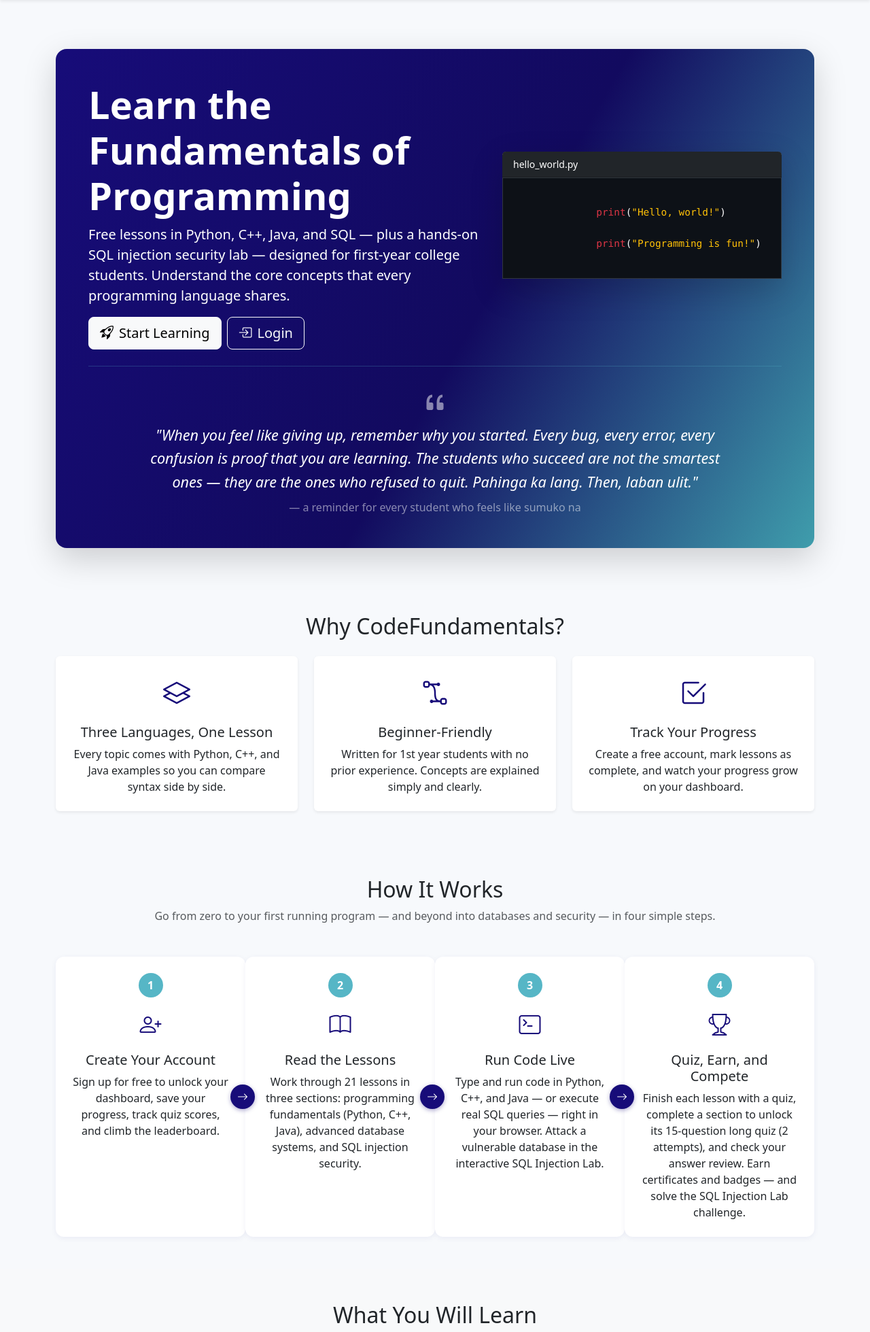
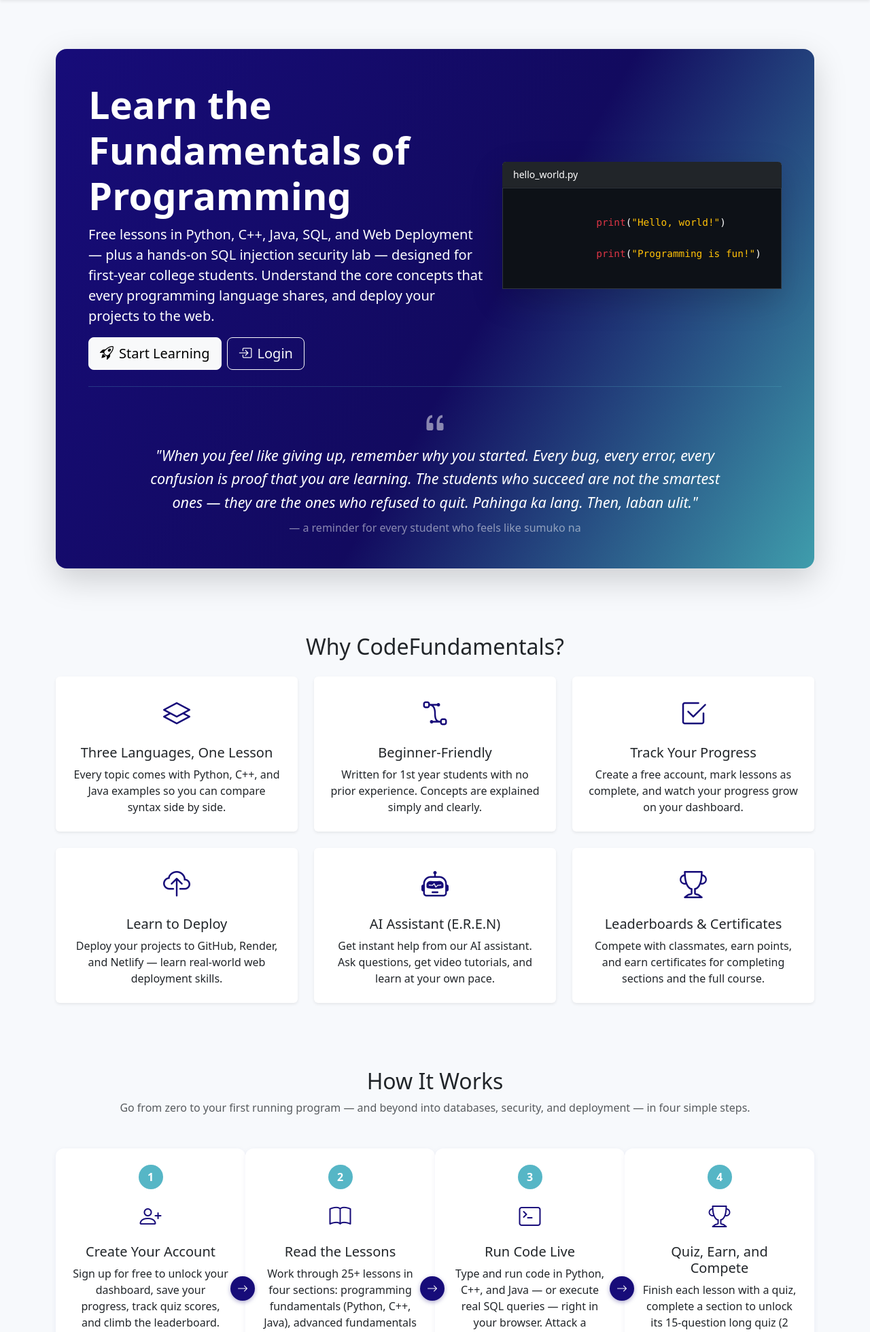
Before and after one commit to christianrenz210/learnfUNDAMENTALS, a Flask app: page / in a window 1280 px wide. Shown: the part 56-2015 px from the top of the page at 68% size. Run offline with Flask 3, Linux system fonts and the light colour scheme; some libraries are stand-ins or nearby versions.

Commit message:
feat: Update landing page with new features and Advanced Fundamentals section
- Updated hero section to mention web deployment lessons
- Added 3 new feature cards: Learn to Deploy, AI Assistant (E.R.E.N), Leaderboards & Certificates
- Added Advanced Fundamentals section (GitHub, Deployment, Render, Netlify)
- Updated lesson counts: Fundamentals (11), Advanced Fundamentals (4), Database (8), SQL Injection (2)
- Updated How It Works section to mention 25+ lessons and 4 sections
- Removed Coming Soon badges from SQL Injection section (only showing active lessons)

```diff
--- a/templates/index.html
+++ b/templates/index.html
@@ -10,10 +10,10 @@
         <div class="col-lg-7">
           <h1 class="display-4 fw-bold">Learn the Fundamentals of Programming</h1>
           <p class="lead">
-            Free lessons in Python, C++, Java, and SQL — plus a hands-on
-            SQL injection security lab — designed for first-year
+            Free lessons in Python, C++, Java, SQL, and Web Deployment — plus a
+            hands-on SQL injection security lab — designed for first-year
             college students. Understand the core concepts that every
-            programming language shares.
+            programming language shares, and deploy your projects to the web.
           </p>
           <div class="d-flex gap-2 flex-wrap">
             {% if current_user.is_authenticated %}
@@ -101,6 +101,42 @@
           </div>
         </div>
       </div>
+      <div class="col-md-4">
+        <div class="card h-100 feature-card border-0 shadow-sm">
+          <div class="card-body text-center p-4">
+            <i class="bi bi-cloud-upload fs-1 text-primary"></i>
+            <h5 class="card-title mt-3">Learn to Deploy</h5>
+            <p class="card-text">
+              Deploy your projects to GitHub, Render, and Netlify — learn
+              real-world web deployment skills.
+            </p>
+          </div>
+        </div>
+      </div>
+      <div class="col-md-4">
+        <div class="card h-100 feature-card border-0 shadow-sm">
+          <div class="card-body text-center p-4">
+            <i class="bi bi-robot fs-1 text-primary"></i>
+            <h5 class="card-title mt-3">AI Assistant (E.R.E.N)</h5>
+            <p class="card-text">
+              Get instant help from our AI assistant. Ask questions, get video
+              tutorials, and learn at your own pace.
+            </p>
+          </div>
+        </div>
+      </div>
+      <div class="col-md-4">
+        <div class="card h-100 feature-card border-0 shadow-sm">
+          <div class="card-body text-center p-4">
+            <i class="bi bi-trophy fs-1 text-primary"></i>
+            <h5 class="card-title mt-3">Leaderboards & Certificates</h5>
+            <p class="card-text">
+              Compete with classmates, earn points, and earn certificates for
+              completing sections and the full course.
+            </p>
+          </div>
+        </div>
+      </div>
     </div>
   </div>
 </section>
@@ -109,8 +145,8 @@
   <div class="container">
     <h2 class="text-center mb-2">How It Works</h2>
     <p class="text-center text-muted mb-5">
-      Go from zero to your first running program — and beyond into databases
-      and security — in four simple steps.
+      Go from zero to your first running program — and beyond into databases,
+      security, and deployment — in four simple steps.
     </p>
     <div class="how-flow">
       <div class="how-flow-item">
@@ -135,9 +171,9 @@
             <i class="bi bi-book fs-2 text-primary"></i>
             <h5 class="card-title mt-3">Read the Lessons</h5>
             <p class="card-text">
-              Work through 21 lessons in three sections: programming fundamentals
-              (Python, C++, Java), advanced database systems, and SQL injection
-              security.
+              Work through 25+ lessons in four sections: programming fundamentals
+              (Python, C++, Java), advanced fundamentals (GitHub, deployment),
+              advanced database systems, and SQL injection security.
             </p>
           </div>
         </div>
@@ -181,10 +217,11 @@
     <h2 class="text-center mb-4">What You Will Learn</h2>
     <div class="row g-4">
       <div class="col-12">
-        <h5 class="mb-3"><i class="bi bi-mortarboard text-primary me-2"></i>Programming Fundamentals <span class="badge bg-primary bg-opacity-10 text-primary align-middle ms-1">10 lessons</span></h5>
+        <h5 class="mb-3"><i class="bi bi-mortarboard text-primary me-2"></i>Programming Fundamentals <span class="badge bg-primary bg-opacity-10 text-primary align-middle ms-1">11 lessons</span></h5>
       </div>
       {% for lesson in [
         {"icon": "bi-code-slash", "title": "Introduction to Programming", "desc": "How programs work and how code is structured."},
+        {"icon": "bi-clock-history", "title": "Programming History", "desc": "The evolution of programming languages."},
         {"icon": "bi-box-seam", "title": "Variables and Data Types", "desc": "Storing values: numbers, text, and booleans."},
         {"icon": "bi-input-cursor-text", "title": "Input and Output", "desc": "Reading from the keyboard and printing results."},
         {"icon": "bi-plus-square", "title": "Operators", "desc": "Math, comparisons, and calculations."},
@@ -207,6 +244,29 @@
           </div>
         </div>
       {% endfor %}
+
+      <div class="col-12">
+        <h5 class="mb-3 mt-2"><i class="bi bi-cloud-arrow-up text-primary me-2"></i>Advanced Fundamentals <span class="badge bg-primary bg-opacity-10 text-primary align-middle ms-1">4 lessons</span></h5>
+      </div>
+      {% for lesson in [
+        {"icon": "bi-github", "title": "Introduction to GitHub", "desc": "Version control and collaboration with Git."},
+        {"icon": "bi-globe", "title": "Web Deployment Fundamentals", "desc": "Deploying web apps to the internet."},
+        {"icon": "bi-cloud-arrow-up", "title": "Deploying with Render", "desc": "Deploy Laravel and React apps to Render."},
+        {"icon": "bi-cloud-arrow-up", "title": "Deploying with Netlify", "desc": "Deploy static sites and SPAs to Netlify."}
+      ] %}
+        <div class="col-md-4 col-sm-6">
+          <div class="card h-100 shadow-sm">
+            <div class="card-body d-flex align-items-start">
+              <i class="bi {{ lesson['icon'] }} fs-3 text-primary me-3"></i>
+              <div>
+                <h6 class="mb-1">{{ lesson["title"] }}</h6>
+                <p class="text-muted small mb-0">{{ lesson["desc"] }}</p>
+              </div>
+            </div>
+          </div>
+        </div>
+      {% endfor %}
+
       <div class="col-12">
         <h5 class="mb-3 mt-2"><i class="bi bi-database text-primary me-2"></i>Advanced Database System <span class="badge bg-primary bg-opacity-10 text-primary align-middle ms-1">8 lessons</span></h5>
       </div>
@@ -232,20 +292,13 @@
           </div>
         </div>
       {% endfor %}
+
       <div class="col-12">
-        <h5 class="mb-3 mt-2"><i class="bi bi-shield-exclamation text-primary me-2"></i>SQL Injection <span class="badge bg-primary bg-opacity-10 text-primary align-middle ms-1">10 lessons</span></h5>
+        <h5 class="mb-3 mt-2"><i class="bi bi-shield-exclamation text-primary me-2"></i>SQL Injection <span class="badge bg-primary bg-opacity-10 text-primary align-middle ms-1">2 lessons</span></h5>
       </div>
       {% for lesson in [
         {"icon": "bi-shield-exclamation", "title": "Introduction to SQL Injection", "desc": "How attackers abuse user input."},
-        {"icon": "bi-terminal", "title": "How SQL Injection Works", "desc": "Injection points and string concatenation.", "soon": true},
-        {"icon": "bi-diagram-3", "title": "Types of SQL Injection", "desc": "In-band, blind, and out-of-band attacks.", "soon": true},
-        {"icon": "bi-collection", "title": "UNION-Based SQL Injection", "desc": "Stealing data from other tables.", "soon": true},
-        {"icon": "bi-eye-slash", "title": "Blind SQL Injection", "desc": "Extracting data with yes/no questions.", "soon": true},
-        {"icon": "bi-database", "title": "SQL Injection in Real-World Queries", "desc": "INSERT, UPDATE, DELETE, and second-order attacks.", "soon": true},
-        {"icon": "bi-shield-check", "title": "Parameterized Queries", "desc": "Prepared statements that stop injection.", "soon": true},
-        {"icon": "bi-shield-lock", "title": "Defense in Depth", "desc": "Layered protections for web apps.", "soon": true},
-        {"icon": "bi-search", "title": "SQL Injection Testing and Detection", "desc": "Testing safely and reviewing code.", "soon": true},
-        {"icon": "bi-exclamation-triangle", "title": "Real-World Attack Scenarios", "desc": "Famous breaches and lessons learned.", "soon": true}
+        {"icon": "bi-terminal", "title": "How SQL Injection Works", "desc": "Injection points and string concatenation."}
       ] %}
         <div class="col-md-4 col-sm-6">
           <div class="card h-100 shadow-sm">
@@ -254,9 +307,6 @@
               <div>
                 <h6 class="mb-1">
                   {{ lesson["title"] }}
-                  {% if lesson["soon"] %}
-                    <span class="badge bg-info text-dark align-middle ms-1"><i class="bi bi-hourglass-split"></i> Coming Soon</span>
-                  {% endif %}
                 </h6>
                 <p class="text-muted small mb-0">{{ lesson["desc"] }}</p>
               </div>
```
